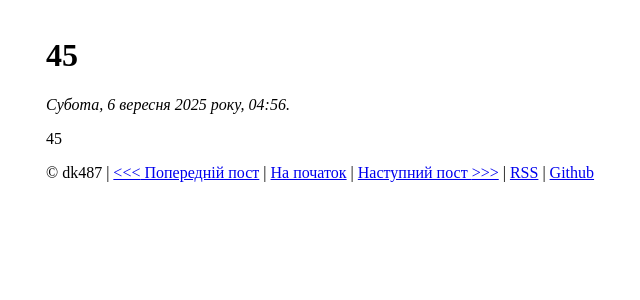
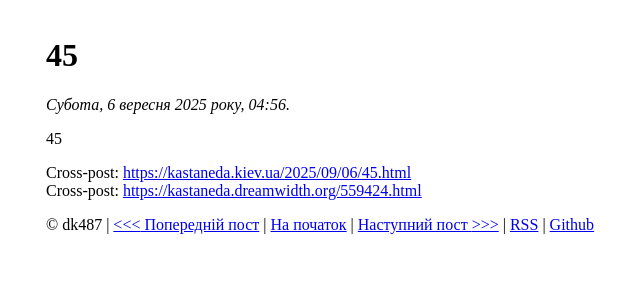
Before and after one commit to dk487/test.de.co.ua, a Jekyll site: the page built from _posts/2025/2025-09-06-45.md, in a window 1280 px wide. Shown: the top 300 px of the page, without its empty margins (194-834 px from the left). Built offline with Jekyll 4.4.1, drawn with Linux system fonts in a browser that asks for light colours; some of the changed lines change nothing that is shown.

Commit message:
Finally, add cross-links

```diff
--- a/_posts/2025/2025-09-06-45.md
+++ b/_posts/2025/2025-09-06-45.md
@@ -1,6 +1,13 @@
 ---
 title: 45
 date: 2025-09-06 01:56:07 +00:00
+mtime: 2024-10-08 17:11:37 +03:00
+opengraph_generator:
+  template: clickbait01
+  label_row1: 45
 ---
 
 45
+
+Cross-post: <https://kastaneda.kiev.ua/2025/09/06/45.html><br>
+Cross-post: <https://kastaneda.dreamwidth.org/559424.html>
```
Also changed, not shown: opengraph/2025-09-06-45.png (added), opengraph/_svg/2025-09-06-45.svg (added).
